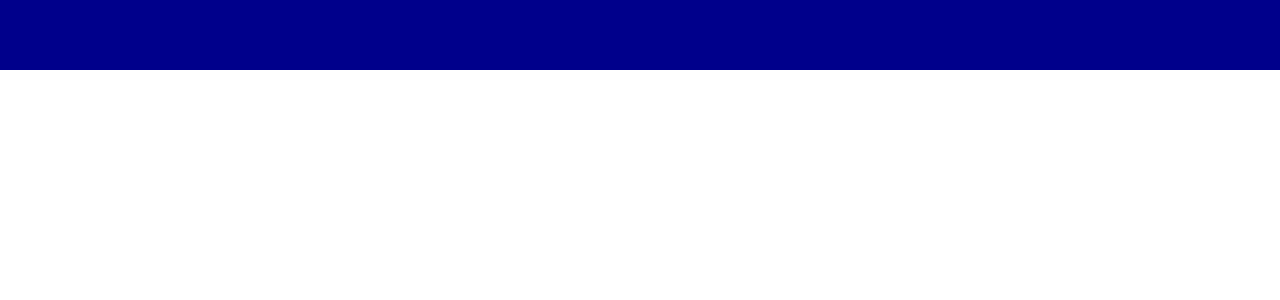
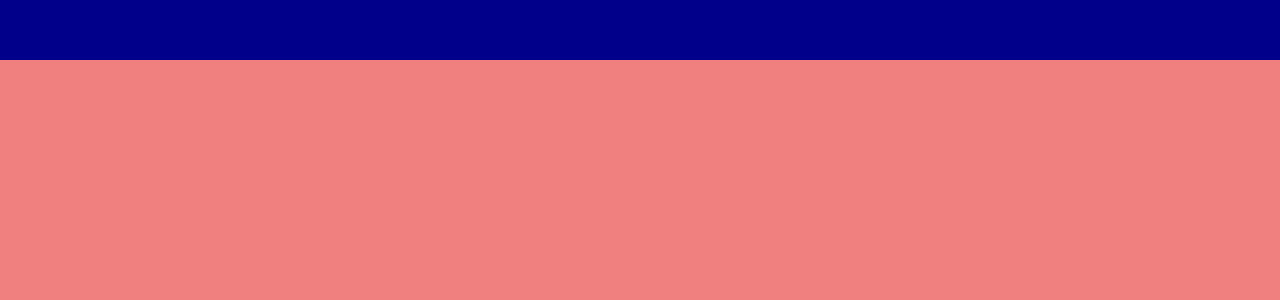
Before and after one commit to VisvShah/visvshah.github.io, a React (Create React App) app: page / in a window 1280 px wide. Shown: the top 300 px of the page. Built offline with nearby package versions, Linux system fonts and the light colour scheme.

Commit message:
Displayed components and added Scroll-snap
-filled component .jsx and .scss files with basics
-displayed all components in App.jsx
-created app.scss to design App.jsx
-displayed top bar and other components in App.jsx
-added scroll-snap feature

```diff
--- a/public/index.html
+++ b/public/index.html
@@ -15,6 +15,7 @@
       *{
         margin: 0;
         font-family: 'League Spartan', sans-serif;
+        overflow-x: hidden;
       }
     </style>
   </head>
--- a/src/App.js
+++ /dev/null
@@ -1,13 +0,0 @@
-import Topbar from "./Components/Topbar/Topbar";
-
-
-
-function App() {
-  return (
-    <div className="app">
-      <Topbar/>
-    </div>
-  );
-}
-
-export default App;
--- /dev/null
+++ b/src/App.jsx
@@ -0,0 +1,23 @@
+import About from "./Components/About/About";
+import Contacts from "./Components/Contact/Contacts";
+import Projects from "./Components/Projects/Projects";
+import Skills from "./Components/Skills/Skills";
+import Topbar from "./Components/Topbar/Topbar";
+import "./app.scss"
+
+
+function App() {
+  return (
+    <div className="app">
+      <Topbar/>
+      <div className = "sections">
+        <About/>
+        <Projects/>
+        <Skills/>
+        <Contacts/>
+      </div>
+    </div>
+  );
+}
+
+export default App;
--- a/src/Components/About/About.jsx
+++ b/src/Components/About/About.jsx
@@ -1,8 +1,8 @@
 import React from 'react'
-import "./about.scss"
+import './about.scss'
 export default function About() {
   return (
-    <div className="about">
+    <div className='about'>
 
     </div>
   )
--- a/src/Components/Contact/Contacts.jsx
+++ b/src/Components/Contact/Contacts.jsx
@@ -1,8 +1,8 @@
 import React from 'react'
-import "./contacts.scss"
+import './contacts.scss'
 export default function Contacts() {
   return (
-    <div className = "contacts">
+    <div className = 'contacts'>
 
     </div>
   )
--- a/src/Components/Projects/Projects.jsx
+++ b/src/Components/Projects/Projects.jsx
@@ -0,0 +1,9 @@
+import React from 'react'
+import './projects.scss'
+export default function Projects() {
+  return (
+    <div className = 'projects'>
+
+    </div>
+  )
+}
--- a/src/Components/Skills/Skills.jsx
+++ b/src/Components/Skills/Skills.jsx
@@ -1,8 +1,8 @@
 import React from 'react'
-import "./skills.scss"
+import './skills.scss'
 export default function Skills() {
   return (
-    <div className = "skills">
+    <div className = 'skills'>
 
     </div>
   )
--- a/src/Components/Topbar/Topbar.jsx
+++ b/src/Components/Topbar/Topbar.jsx
@@ -1,8 +1,8 @@
 import React from 'react'
-import "./topbar.scss"
+import './topbar.scss'
 export default function TopBar() {
   return (
-    <div className = "topbar">
+    <div className = 'topbar'>
 
     </div>
   )
--- a/src/Components/Topbar/topbar.scss
+++ b/src/Components/Topbar/topbar.scss
@@ -1,5 +1,8 @@
 .topbar{
     width: 100%;
-    height: 70px;
+    height: 60px;
     background-color: darkblue;
+    position: fixed;
+    top: 0;
+    z-index: 3;
 }
--- /dev/null
+++ b/src/app.scss
@@ -0,0 +1,21 @@
+.app{
+    height: 100vh;
+    .sections{
+        width: 100%;
+        height: calc(100vh - 59px);
+        background-color: lightsalmon;
+        position: relative;
+        top: 60px;
+        scroll-snap-type: y mandatory;
+        scrollbar-width: none;
+        overflow: scroll;
+        &::-webkit-scrollbar{
+            display: none;
+        }
+        > *{
+            width: 100vw;
+            height: calc(100vh - 59px);
+            scroll-snap-align: start;
+        }
+    }
+}
```
